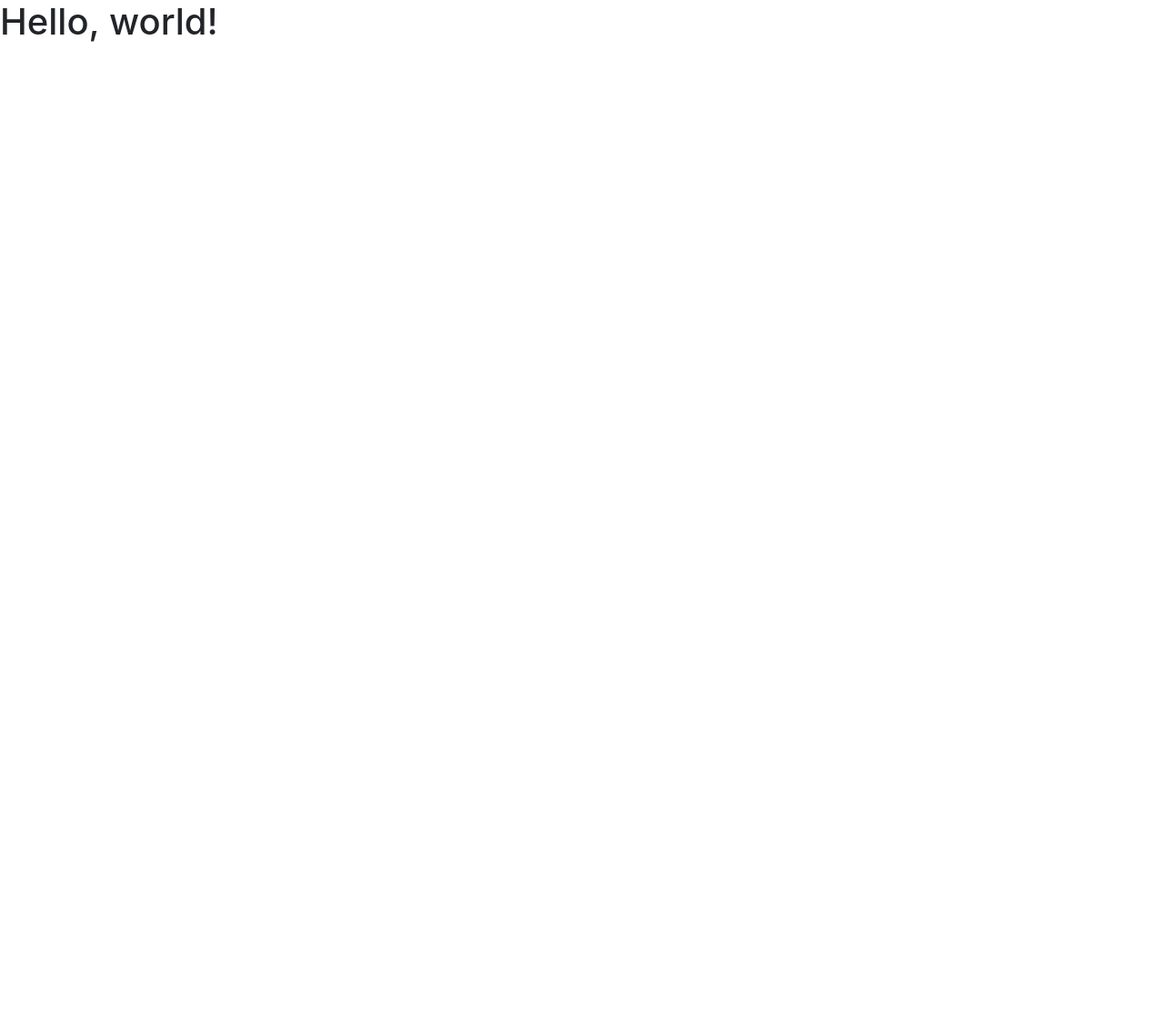
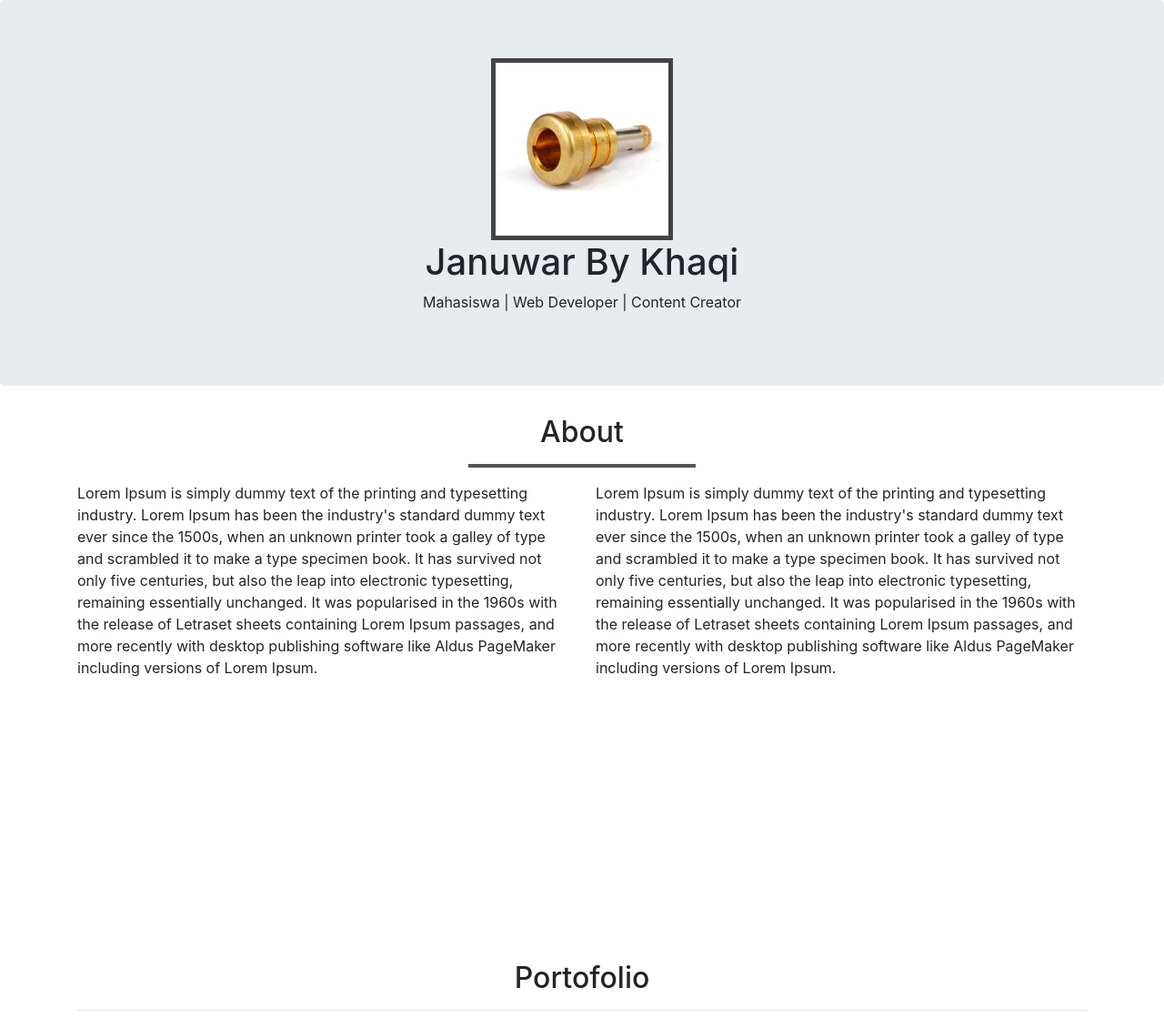
Before and after one commit to januwarby/my_first_project, a plain HTML site: page index.html in a window 1280 px wide. Shown: the whole page at 91% size. Before the commit the page ends 800 px from the top, so only its background shows below. Drawn offline with nearby package versions, Linux system fonts and the light colour scheme.

Commit message:
Menambahkan File

```diff
--- /dev/null
+++ b/css/style.css
@@ -0,0 +1,14 @@
+.jumbotron img {
+    width: 200px;
+    border: 5px solid #444444;
+}
+
+.about hr {
+    width: 250px;
+    border-top: 4px solid #555555;
+}
+
+
+section {
+    min-height: 600px;
+}
--- a/index.html
+++ b/index.html
@@ -7,12 +7,76 @@
 
     <!-- Bootstrap CSS -->
     <link rel="stylesheet" href="https://maxcdn.bootstrapcdn.com/bootstrap/4.0.0/css/bootstrap.min.css" integrity="sha384-Gn5384xqQ1aoWXA+058RXPxPg6fy4IWvTNh0E263XmFcJlSAwiGgFAW/dAiS6JXm" crossorigin="anonymous">
-
+    <link rel="stylesheet" href="css/style.css">
     <title>My First Project</title>
   </head>
   <body>
-    <h1>Hello, world!</h1>
+    <!-- Jumbotron -->
+    <div class="jumbotron text-center">
+        <img src="image/cs.png" class="img-circle">
+        <h1>Januwar By Khaqi</h1>
+        <p>Mahasiswa | Web Developer | Content Creator</p>
+    </div>
+    <!-- Akir Jumbotron-->
 
+    <!--about-->
+    <section class="about" id="about">
+        <div class="container">
+            <div class="row">
+                <div class="col-sm-12">
+                    <h2 class="text-center">About</h2>
+                    <hr>
+                </div>
+            </div>
+
+            <div class="row">
+            <div class="col-sm-6 col-sm-offset-1">
+                <p>Lorem Ipsum is simply dummy text of the printing
+                and typesetting industry. Lorem Ipsum has been the
+                industry's standard dummy text ever since the 1500s,
+                when an unknown printer took a galley of type and
+                scrambled it to make a type specimen book. It has
+                survived not only five centuries, but also the
+                leap into electronic typesetting, remaining
+                essentially unchanged. It was popularised in
+                the 1960s with the release of Letraset sheets
+                containing Lorem Ipsum passages, and more recently
+                with desktop publishing software like Aldus
+                PageMaker including versions of Lorem Ipsum.</p>
+            </div>
+            <div class="col-sm-6">
+                <p>Lorem Ipsum is simply dummy text of the printing
+                    and typesetting industry. Lorem Ipsum has been the
+                    industry's standard dummy text ever since the 1500s,
+                    when an unknown printer took a galley of type and
+                    scrambled it to make a type specimen book. It has
+                    survived not only five centuries, but also the
+                    leap into electronic typesetting, remaining
+                    essentially unchanged. It was popularised in
+                    the 1960s with the release of Letraset sheets
+                    containing Lorem Ipsum passages, and more recently
+                    with desktop publishing software like Aldus
+                    PageMaker including versions of Lorem Ipsum.</p>
+            </div>
+            </div>
+
+        </div>
+    </section>
+    <!--akhir about-->
+
+    <!--portofolio-->
+    <section class="portofolio" id="portofolio">
+        <div class="container">
+            <div class="row">
+                <div class="col-sm-12 text-center">
+                    <h2>Portofolio</h2>
+                    <hr>
+                </div>
+            </div>
+        </div>
+    </section>
+
+    <!--akhir portofolio-->
     <!-- Optional JavaScript -->
     <!-- jQuery first, then Popper.js, then Bootstrap JS -->
     <script src="https://code.jquery.com/jquery-3.2.1.slim.min.js" integrity="sha384-KJ3o2DKtIkvYIK3UENzmM7KCkRr/rE9/Qpg6aAZGJwFDMVNA/GpGFF93hXpG5KkN" crossorigin="anonymous"></script>
```
Also changed, not shown: image/cs.png (added).
